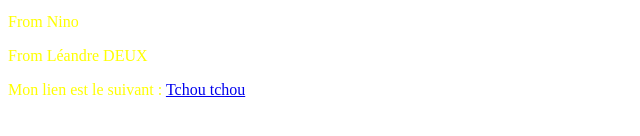
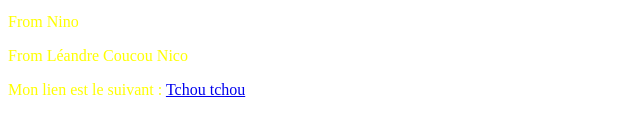
Before and after one commit to GagnantN/collision, a plain HTML site: page index.html in a window 1280 px wide. Shown: the part 186-322 px from the top of the page, 0-640 px from the left. Drawn offline with Linux system fonts and the light colour scheme.

Commit message:
coucou leandre

```diff
--- a/index.html
+++ b/index.html
@@ -11,7 +11,7 @@
     <h2>Vous savez quoi ?</h2>
     <p>Mon site préféré sur internet est <a href="http://www.perdu.com">celui-ci</a></p>
     <p>From Nino</p>
-    <p>From Léandre DEUX </p>
+    <p>From Léandre Coucou Nico </p>
      <p>Mon lien est le suivant : <a href="https:tchouchou">Tchou tchou</a> </p>
 </body>
 </html>
```
